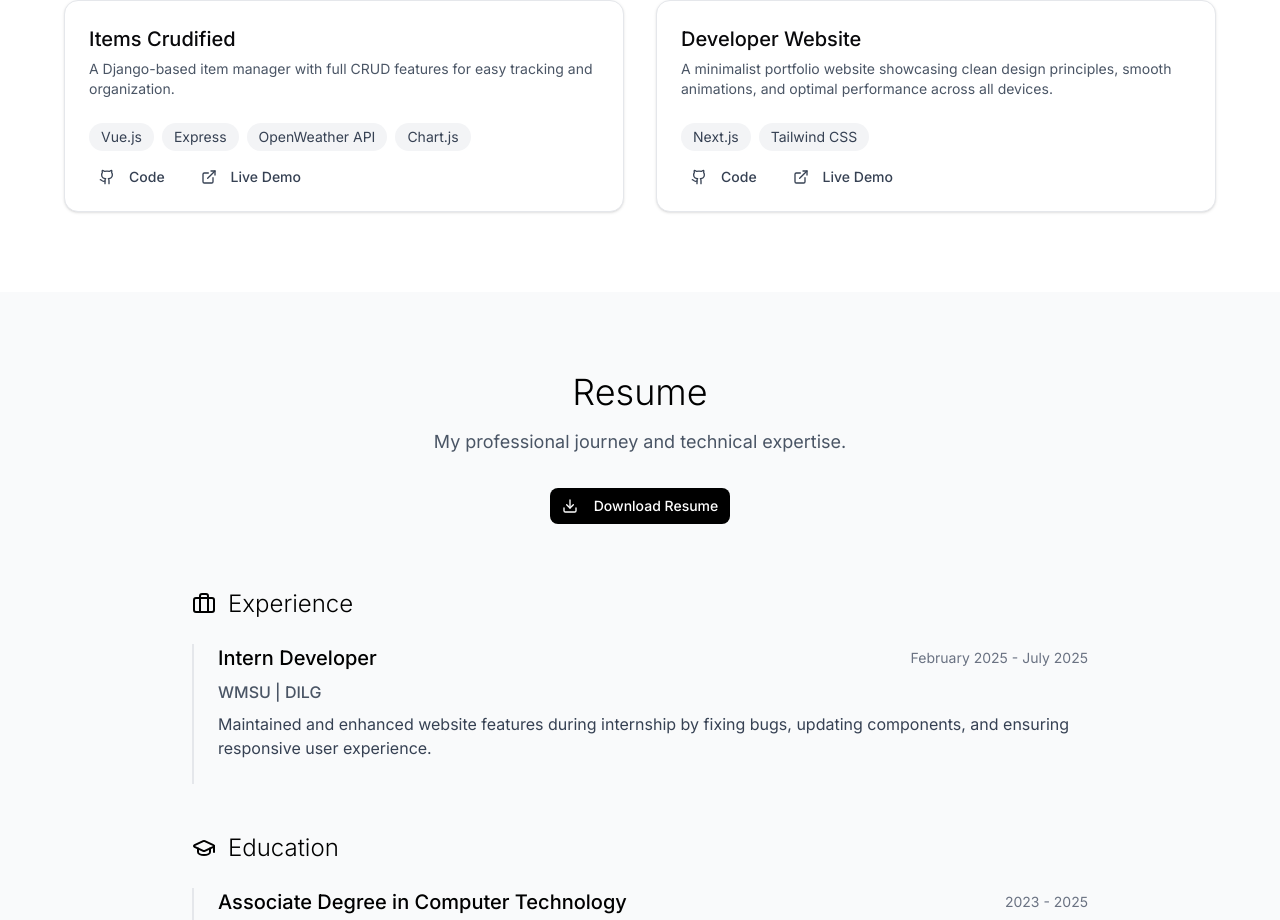
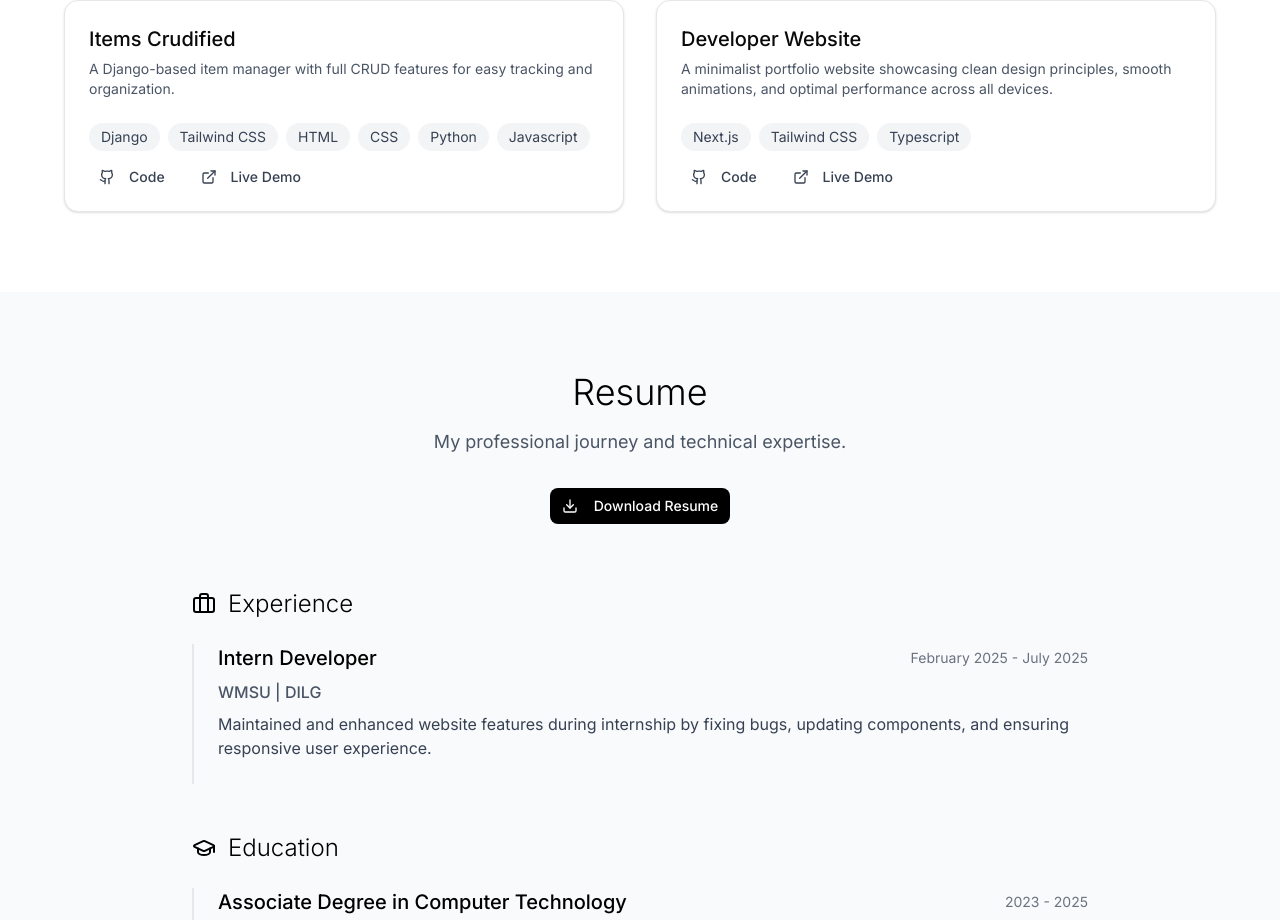
Before and after one commit to nekolaiv/developer-website, a Next.js app: page / in a window 1280 px wide. Shown: the part 1300-2220 px from the top of the page. Built offline with nearby package versions, Linux system fonts and the light colour scheme.

Commit message:
chore: minor update for projects information

```diff
--- a/src/components/projects.tsx
+++ b/src/components/projects.tsx
@@ -23,7 +23,7 @@ const projects = [
     title: "Items Crudified",
     description:
       "A Django-based item manager with full CRUD features for easy tracking and organization.",
-    technologies: ["Vue.js", "Express", "OpenWeather API", "Chart.js"],
+    technologies: ["Django", "Tailwind CSS", "HTML", "CSS", "Python", "Javascript"],
     github: "https://github.com/nekolaiv/items-crudified",
     live: "https://nekolaiv.pythonanywhere.com/",
   },
@@ -31,7 +31,7 @@ const projects = [
     title: "Developer Website",
     description:
       "A minimalist portfolio website showcasing clean design principles, smooth animations, and optimal performance across all devices.",
-    technologies: ["Next.js", "Tailwind CSS"],
+    technologies: ["Next.js", "Tailwind CSS", "Typescript"],
     github: "https://github.com/nekolaiv/developer-website",
     live: "https://nekolaiv.vercel.app/",
   },
```
